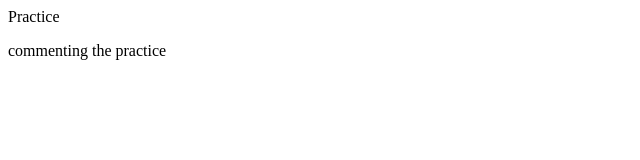
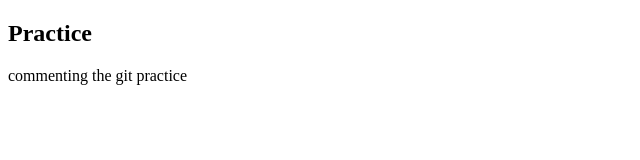
Before and after one commit to AgegnehuShaie/gitPractice, a plain HTML site: page index.html in a window 1280 px wide. Shown: the whole page, without its empty margins (0-640 px from the left). Drawn offline with Linux system fonts and the light colour scheme.

Commit message:
html file is updated

```diff
--- a/index.html
+++ b/index.html
@@ -7,9 +7,9 @@
     <title>New file for practice</title>
 </head>
 <body>
-    <ht>Practice</ht>
+    <h2>Practice</h2>
     <p>
-        commenting the practice
+        commenting the git practice
     </p>
 </body>
 </html>
```
